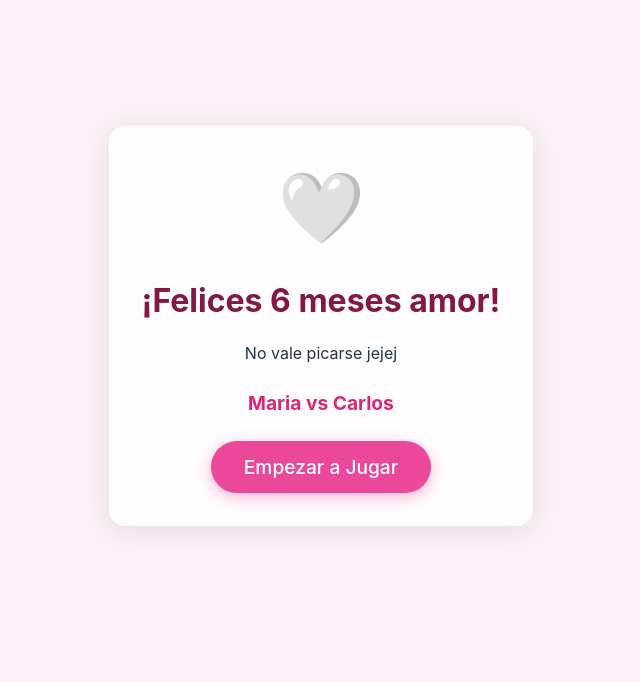
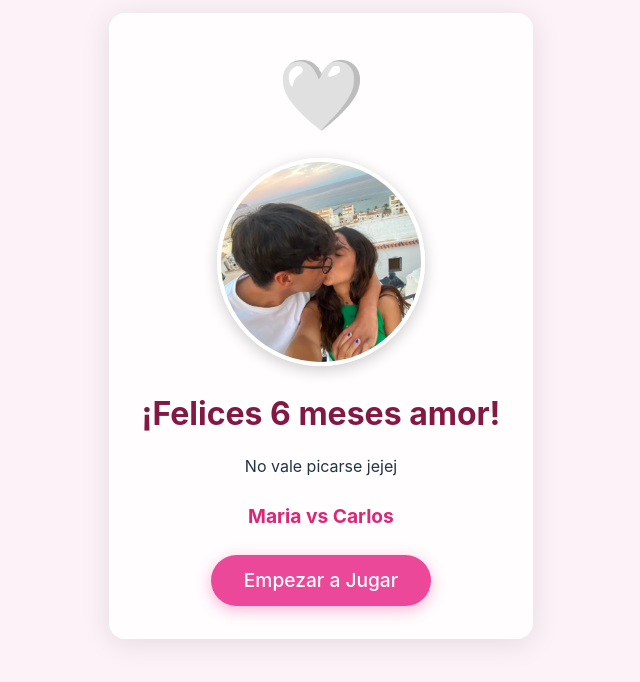
Before and after one commit to carlutronix/Juego_Maria_Carlos, a Vue app: page / in a window 1280 px wide. Shown: the part 122-804 px from the top of the page, without its empty margins (319-959 px from the left). Built offline with nearby package versions, Linux system fonts and the light colour scheme.

Commit message:
Add cover photo and update anniversary message

```diff
--- a/src/components/ResultScreen.vue
+++ b/src/components/ResultScreen.vue
@@ -16,7 +16,7 @@
 
     <div class="romantic-message">
       <p>No importa quién gane, el mayor premio es estar juntos 🤍</p>
-      <p>¡Feliz aniversario amorchete! TE AMOOOOO</p>
+      <p>¡Feliz aniversario, amorchete! Por muchos más juntos. TE AMOOOOO</p>
     </div>
 
     <button class="restart-btn" @click="$emit('restart')">Jugar de nuevo</button>
--- a/src/components/StartScreen.vue
+++ b/src/components/StartScreen.vue
@@ -1,6 +1,9 @@
 <template>
   <div class="start-screen">
     <div class="heart-icon">🤍</div>
+    <div class="cover-photo">
+      <img src="/images/cover.jpg" alt="Portada" />
+    </div>
     <h1>¡Felices 6 meses amor!</h1>
     <p>No vale picarse jejej</p>
     <div class="players-preview">
@@ -31,6 +34,23 @@ h1 {
 .heart-icon {
   font-size: 4rem;
   animation: pulse 1.5s infinite;
+  margin-bottom: 1rem;
+}
+
+.cover-photo {
+  width: 200px;
+  height: 200px;
+  margin: 0 auto 1.5rem;
+  border-radius: 50%;
+  overflow: hidden;
+  border: 4px solid white;
+  box-shadow: 0 4px 15px rgba(0, 0, 0, 0.2);
+}
+
+.cover-photo img {
+  width: 100%;
+  height: 100%;
+  object-fit: cover;
 }
 
 .players-preview {
```
Also changed, not shown: public/images/cover.jpg (added).
